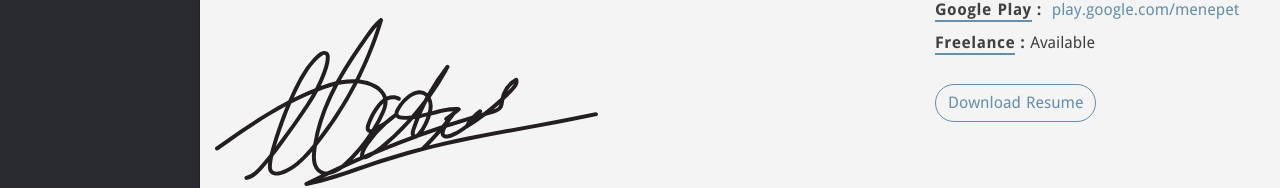
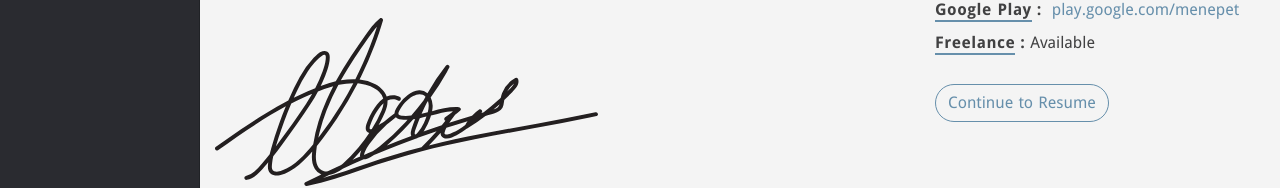
Before and after one commit to Harry80428/my_poirtfolio_new, a Nuxt app: page /about in a window 1280 px wide. Shown: the part 463-651 px from the top of the page. Built offline with nearby package versions, Linux system fonts and the light colour scheme.

Commit message:
removed netlify recaptcha

```diff
--- a/pages/about.vue
+++ b/pages/about.vue
@@ -47,7 +47,7 @@
             <li><span class="title-underline">Freelance</span><span class="value">Available</span></li>
           </ul>
           <b-button to="/resume" pill variant="outline-info" class="mt-3 mb-4">
-            Download Resume
+            Continue to Resume
           </b-button>
         </b-col>
       </b-row>
--- a/pages/contact.vue
+++ b/pages/contact.vue
@@ -77,11 +77,11 @@
               </div>
             </div>
           </div>
-          <div class="row">
+          <!-- <div class="row">
             <div class="col">
               <div data-netlify-recaptcha="true" />
             </div>
-          </div>
+          </div> -->
           <b-row>
             <b-col>
               <b-button type="submit" pill variant="outline-info" class="mt-3 mb-4">
```
